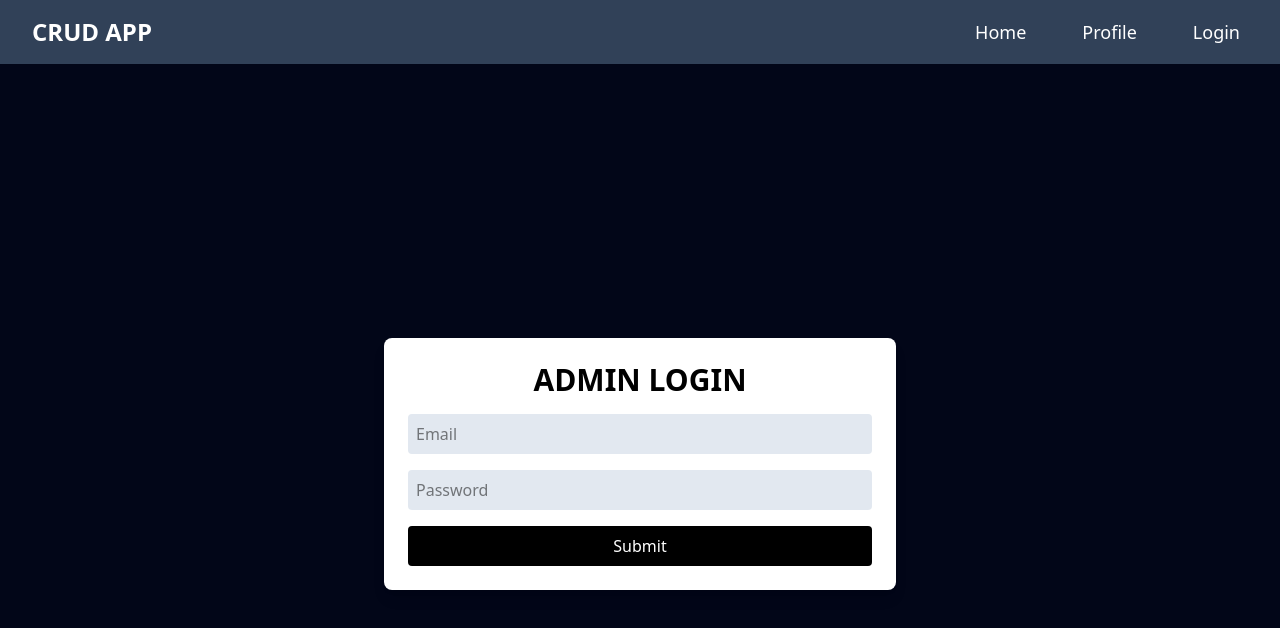
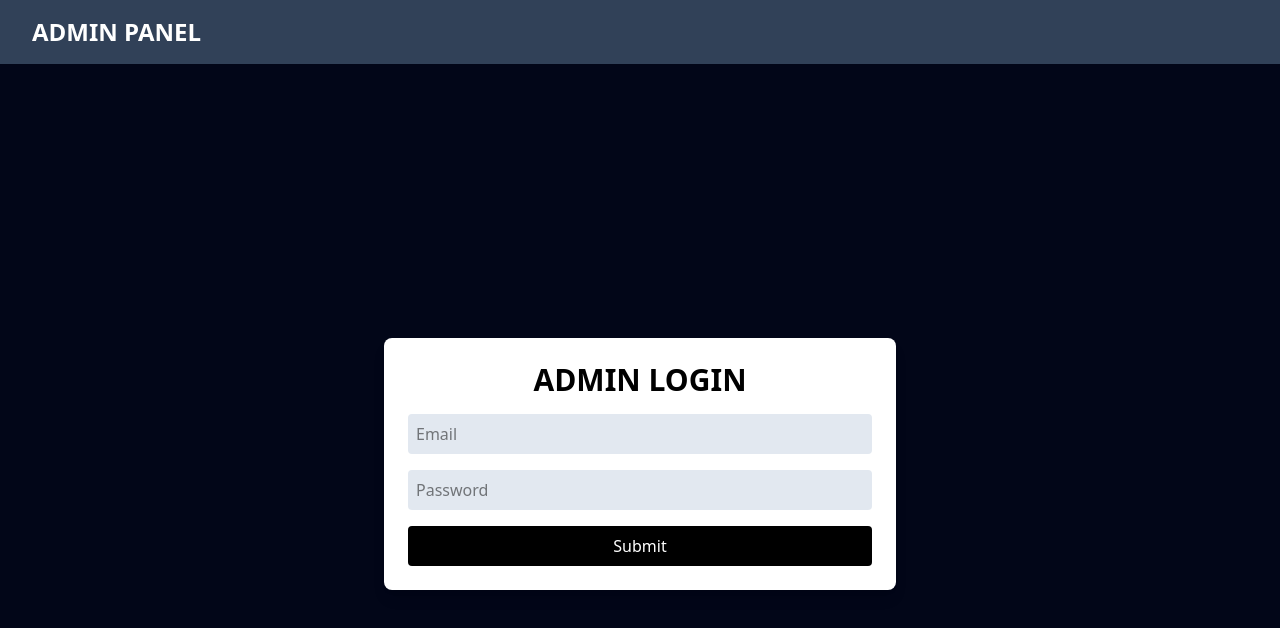
Before and after one commit to Abu-xz/mern-app, a React (Vite) app in the folder client/: page /admin-login in a window 1280 px wide. Shown: the top 628 px of the page. Built offline with nearby package versions, Linux system fonts and the light colour scheme.

Commit message:
admin header created, global state updated and admin login completed

```diff
--- a/client/src/App.jsx
+++ b/client/src/App.jsx
@@ -1,20 +1,22 @@
-import { BrowserRouter, Routes, Route } from 'react-router-dom'
+import { BrowserRouter ,Routes, Route } from 'react-router-dom'
 import './App.css'
 import React from 'react'
 import Home from './pages/user/Home'
 import Login from './pages/user/Login'
 import Signup from './pages/user/Signup'
 import Profile from './pages/user/Profile'
-import Header from './components/Header'
 import ProtectedRoute from './components/ProtectedRoute'
 import ProtectedAdminRoute from './components/ProtectedAdminRoute'
 import AdminLogin from './pages/admin/AdminLogin'
 import Dashboard from './pages/admin/Dashboard'
+import Layout from './components/Layout'
+
 
 const App = () => {
+
   return (
     <BrowserRouter>
-      <Header />
+        <Layout />
       <Routes>
         <Route element={<ProtectedAdminRoute allowedRole={"admin"} />}>
           <Route path='dashboard' element={<Dashboard />} />
--- /dev/null
+++ b/client/src/components/AdminHeader.jsx
@@ -0,0 +1,25 @@
+import React from 'react'
+import { Link } from 'react-router-dom'
+
+const AdminHeader = ({ isLogged }) => {
+
+    return (
+        <div>
+            <header className='bg-slate-700 px-2 sm:px-8 py-4 text-white items-center flex justify-between'>
+                <Link to={'/dashboard'}>
+                    <h1 className=' text-md font-bold md:text-2xl'>ADMIN PANEL</h1>
+                </Link>
+                {isLogged &&
+                    <nav className='flex'>
+                        <ul className='flex justify-evenly gap-x-5 md:gap-x-10'>
+                            <p to={'/create'} className='cursor-pointer text-orange-500 px-2 rounded text-sm font-semibold md:text-lg'>Create</p>
+                            <p className='hidden sm:flex cursor-pointer hover:text-red-400 px-2 rounded text-sm md:text-lg'>Logout</p>
+                        </ul>
+                    </nav>
+                }
+            </header>
+        </div>
+    )
+}
+
+export default AdminHeader
--- a/client/src/components/Header.jsx
+++ b/client/src/components/Header.jsx
@@ -10,7 +10,8 @@ const Header = () => {
 
     const navigate = useNavigate();
     const dispatch = useDispatch();
-    const user = useSelector((state) => state.user.currentUser)
+    const user = useSelector((state) => state.user.username);
+    console.log(user)
 
     const handleLogout = async () => {
         try {
--- /dev/null
+++ b/client/src/components/Layout.jsx
@@ -0,0 +1,20 @@
+import React from 'react'
+import { useLocation } from 'react-router-dom';
+import AdminHeader from './AdminHeader';
+import Header from './Header';
+import { useSelector } from 'react-redux';
+
+const Layout = () => {
+
+    const adminRoutes = ['/admin-login', '/dashboard'];
+    const location = useLocation();
+    const role = useSelector((state) => state.user.role)
+
+    return (
+        <>
+            {adminRoutes.includes(location.pathname) ? <AdminHeader isLogged={role === 'admin'}/> : <Header />}
+        </>
+    )
+}
+
+export default Layout
--- a/client/src/components/ProtectedRoute.jsx
+++ b/client/src/components/ProtectedRoute.jsx
@@ -4,7 +4,7 @@ import { Navigate, Outlet } from 'react-router-dom'
 
 const ProtectedRoute = () => {
     console.log('protected route reached')
-    const user = useSelector((state) => state.user.currentUser)
+    const user = useSelector((state) => state.user.username)
 
     return user ? <Outlet /> : <Navigate to={'/login'}/>
 }
--- a/client/src/main.jsx
+++ b/client/src/main.jsx
@@ -5,7 +5,7 @@ import { ToastContainer } from 'react-toastify'
 import { store } from './redux/store.js'
 import { Provider } from 'react-redux'
 import { PersistGate } from 'redux-persist/integration/react'
-import {persistor} from './redux/store.js'
+import { persistor } from './redux/store.js'
 
 
 createRoot(document.getElementById('root')).render(
@@ -13,7 +13,7 @@ createRoot(document.getElementById('root')).render(
     <ToastContainer theme='dark' />
     <Provider store={store}>
       <PersistGate persistor={persistor} loading={null}>
-        <App />
+          <App />
       </PersistGate>
     </Provider>
   </StrictMode>,
--- a/client/src/pages/admin/AdminLogin.jsx
+++ b/client/src/pages/admin/AdminLogin.jsx
@@ -1,6 +1,6 @@
 import axios from 'axios';
 import React, { useState } from 'react'
-import { Link, useNavigate } from 'react-router-dom'
+import { useNavigate } from 'react-router-dom'
 import { useDispatch, useSelector } from 'react-redux';
 import { toast } from 'react-toastify';
 import { loginStart, loginSuccess, loginFailure } from '../../redux/user/userSlice';
@@ -18,7 +18,6 @@ const AdminLogin = () => {
 
     const { loading } = useSelector((state) => state.user)
 
-
     const handleChange = (e) => {
         setFormData({ ...formData, [e.target.name]: e.target.value })
     }
@@ -30,19 +29,19 @@ const AdminLogin = () => {
             dispatch(loginFailure());
             console.log(formData);
         }
+
         dispatch(loginStart())
 
         try {
-            const response = await axios.post('http://localhost:5000/api/auth/login', formData)
-            console.log(response.data)
+            const response = await axios.post('http://localhost:5000/api/admin/login', formData)
 
             setFormData({
                 email: '',
                 password: '',
             })
 
-            dispatch(loginSuccess(response.data.username));
-            toast.success(response.data.message)
+            dispatch(loginSuccess(response.data));
+            toast.success(response.data.message);
             navigate('/dashboard')
         } catch (error) {
             dispatch(loginFailure());
--- a/client/src/pages/admin/Dashboard.jsx
+++ b/client/src/pages/admin/Dashboard.jsx
@@ -2,8 +2,8 @@ import React from 'react'
 
 const Dashboard = () => {
   return (
-    <div>
-      <h1>Dashboard</h1>
+    <div className='bg-slate-950 min-h-screen '>
+      <h1 className='text-red-400'>Dashboard</h1>
     </div>
   )
 }
--- a/client/src/pages/user/Login.jsx
+++ b/client/src/pages/user/Login.jsx
@@ -14,12 +14,7 @@
   const navigate = useNavigate();
   const dispatch = useDispatch();
 
-    const { loading, currentUser } = useSelector((state) => state.user)
-
-    if(currentUser){
-      navigate('/');
-      return;
-    }
+  const { loading } = useSelector((state) => state.user)
 
   const handleChange = (e) => {
     setFormData({ ...formData, [e.target.name]: e.target.value })
@@ -28,7 +23,7 @@
   const handleSubmit = async (e) => {
     e.preventDefault();
     //implement validation
-      if(!formData.email || !formData.password){
+    if (!formData.email || !formData.password) {
       dispatch(loginFailure());
       console.log(formData);
     }
@@ -36,18 +31,22 @@
 
     try {
       const response = await axios.post('http://localhost:5000/api/auth/login', formData)
-        console.log(response.data)
+
       setFormData({
         email: '',
         password: '',
       })
-        dispatch(loginSuccess(response.data.username));
+
+      dispatch(loginSuccess(response.data));
+
       toast.success(response.data.message)
+
       navigate('/')
+
     } catch (error) {
       dispatch(loginFailure());
       console.log(error)
-        toast.error(error.response.data.message)
+      toast.error(error.response?.data?.message || 'Something went wrong.')
     }
   }
 
--- a/client/src/pages/user/Signup.jsx
+++ b/client/src/pages/user/Signup.jsx
@@ -44,7 +44,7 @@ const Signup = () => {
             }
         } catch (error) {
             dispatch(loginSuccess());
-            toast.error(error.response.data.message)
+            toast.error(error.response?.data?.message || 'Something went wrong')
         }
     }
 
--- a/client/src/redux/user/userSlice.js
+++ b/client/src/redux/user/userSlice.js
@@ -1,7 +1,7 @@
 import { createSlice } from "@reduxjs/toolkit";
 
 const initialState = {
-    currentUser: null,
+    username: null,
     role:null,
     loading: false,
     error: false,
@@ -16,14 +16,16 @@ const userSlice = createSlice({
             state.loading = true;
         },
         loginSuccess: (state, action) => {
-            state.currentUser = action.payload;
+            state.username = action.payload?.username;
+            state.role = action.payload?.role;
             state.loading = false;
         },
         loginFailure: (state) => {
             state.loading = false;
         },
         logoutUser: (state) => {
-            state.currentUser = null;
+            state.username = null;
+            state.loading = false;
         }
 
     }
```
Also changed, not shown: 2 other files (tests, documents, lock files or other folders). Lines whose indentation alone changed are shown as unchanged.
